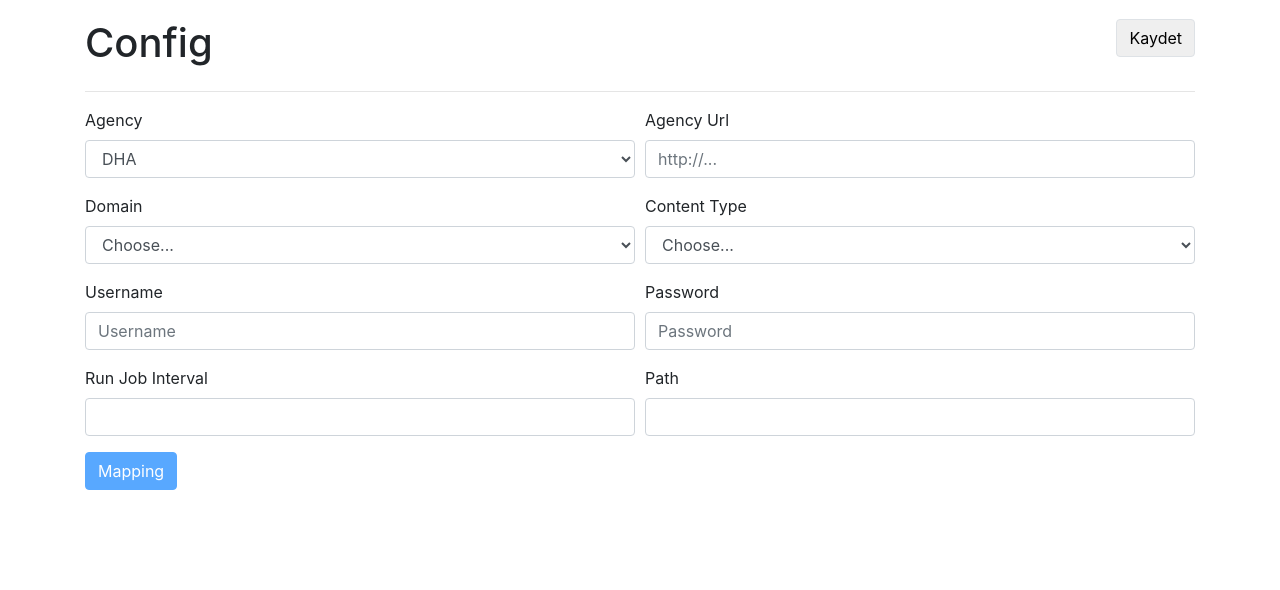
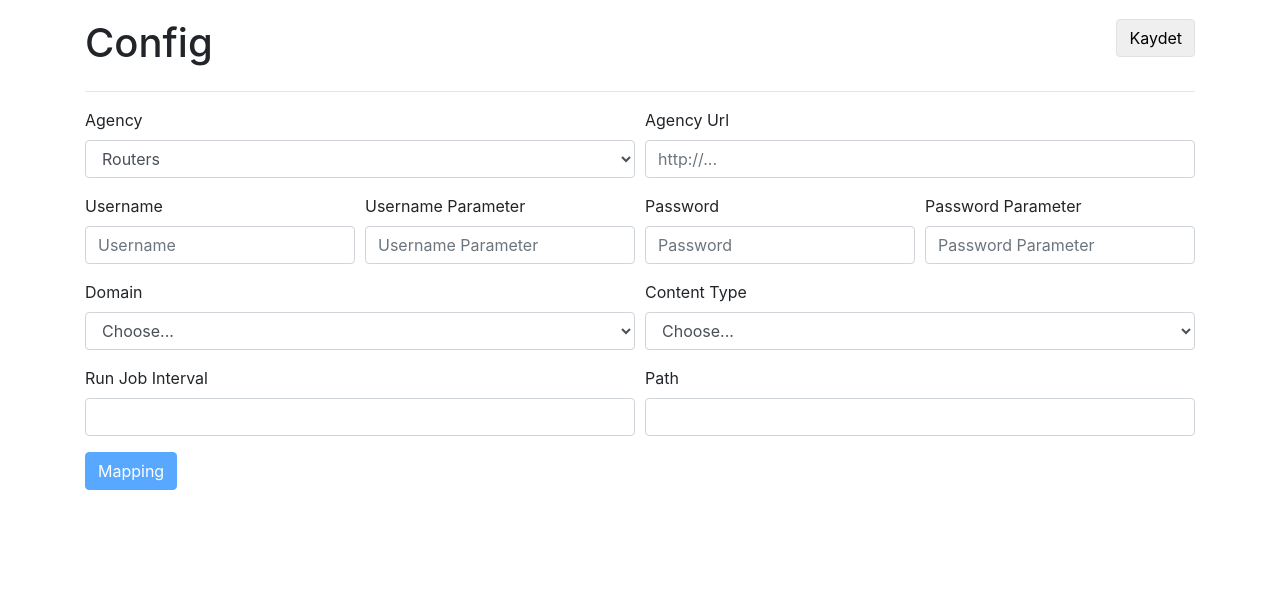
Before and after one commit to ismetacar/input, a Python web app: template templates/config.html in a window 1280 px wide. Shown: the part 133-723 px from the top of the page. Run offline with Jinja, Linux system fonts and the light colour scheme; the template is opened without the code that fills it, so the values that code supplies are empty; some libraries are stand-ins or nearby versions.

Commit message:
username and password field parameter names added to form

```diff
--- a/static/js/configuration_form_helpers.js
+++ b/static/js/configuration_form_helpers.js
@@ -10,7 +10,7 @@ function SetSelectValue(element_id, text, value) {
 function setFields(agency_config) {
     if (!agency_config) return;
 
-    let arr = ['agency', 'username', 'password', 'input_url', 'domain', 'sync_at', 'path'];
+    let arr = ['agency', 'username', 'password', 'input_url', 'domain', 'sync_at', 'path', 'username_parameter', 'password_parameter'];
 
     for (item of arr) {
         if (item === 'domain') {
@@ -149,6 +149,7 @@ function rssResponse(input_url, username, password, agency_config) {
             'password': password
         },
         success: function (data) {
+
             field_ids = [];
             len = window.field_definitions.length;
             for (var i = 0; i < len; i++) {
@@ -171,7 +172,9 @@ function rssResponse(input_url, username, password, agency_config) {
             $('html, body').animate({
                 scrollTop: $("#preview_row").offset().top
             }, 2000);
-        },
+        }
+
+        ,
         error: function (data) {
             console.log(data)
         }
--- a/templates/config.html
+++ b/templates/config.html
@@ -63,12 +63,34 @@
                     <option selected>IHA</option>
                     <option selected>AA</option>
                     <option selected>DHA</option>
+                    <option selected>Routers</option>
                 </select>
             </div>
             <div class="form-group col-md-6">
                 <label for="input_url">Agency Url</label>
                 <input type="text" class="form-control" name="input_url" id="input_url" placeholder="http://..."
                        required>
+            </div>
+        </div>
+        <div class="form-row">
+            <div class="form-group col-md-3">
+                <label for="username">Username</label>
+                <input type="text" class="form-control" name="username" id="username" placeholder="Username" required>
+            </div>
+            <div class="form-group col-md-3">
+                <label for="username_parameter">Username Parameter</label>
+                <input type="text" class="form-control" name="username_parameter" id="username_parameter"
+                       placeholder="Username Parameter" required>
+            </div>
+            <div class="form-group col-md-3">
+                <label for="password">Password</label>
+                <input type="password" class="form-control" name="password" id="password" placeholder="Password"
+                       required>
+            </div>
+            <div class="form-group col-md-3">
+                <label for="password_parameter">Password Parameter</label>
+                <input type="text" class="form-control" name="password_parameter" id="password_parameter"
+                       placeholder="Password Parameter" required>
             </div>
         </div>
         <div class="form-row">
@@ -91,17 +113,6 @@
         </div>
         <div class="form-row">
             <div class="form-group col-md-6">
-                <label for="username">Username</label>
-                <input type="text" class="form-control" name="username" id="username" placeholder="Username" required>
-            </div>
-            <div class="form-group col-md-6">
-                <label for="password">Password</label>
-                <input type="password" class="form-control" name="password" id="password" placeholder="Password"
-                       required>
-            </div>
-        </div>
-        <div class="form-row">
-            <div class="form-group col-md-6">
                 <label for="run_job_at">Run Job Interval</label>
                 <input class="form-control" type="number" name="sync_at" id="sync_at" required>
             </div>
@@ -115,12 +126,15 @@
 
         </div>
     </form>
+
     <div class="row">
         <div class="col-md-1">
             <button class="btn btn-primary mapping-btn" onclick="getInputFields();" disabled>Mapping</button>
         </div>
         <div class="col-md-1" id="preview_button" style="display: none;">
-            <button class="btn btn-primary mapping-btn" onclick="getRssResponse();">Preview</button>
+            <button class="btn btn-primary" data-loading-text="Loading..." id="preview_button_load"
+                    onclick="getRssResponse();">Preview
+            </button>
         </div>
     </div>
     <br>
```
